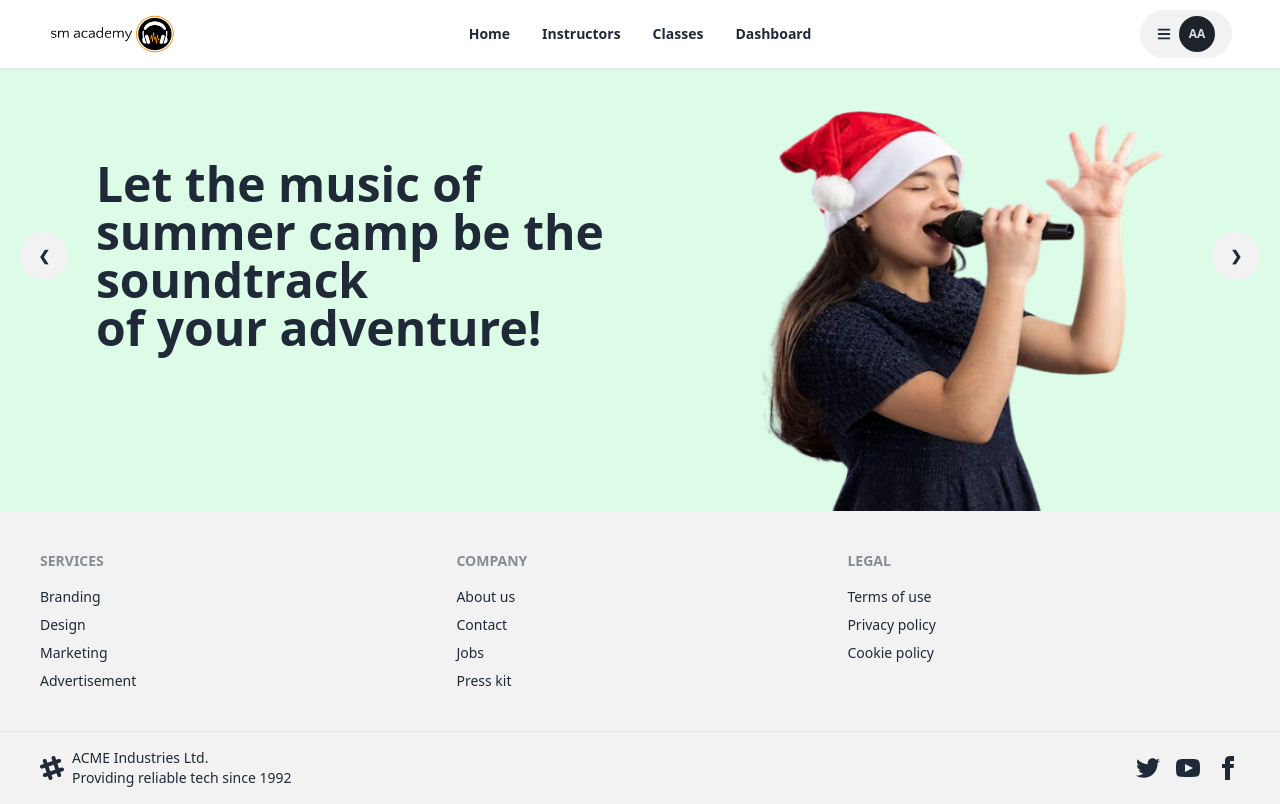
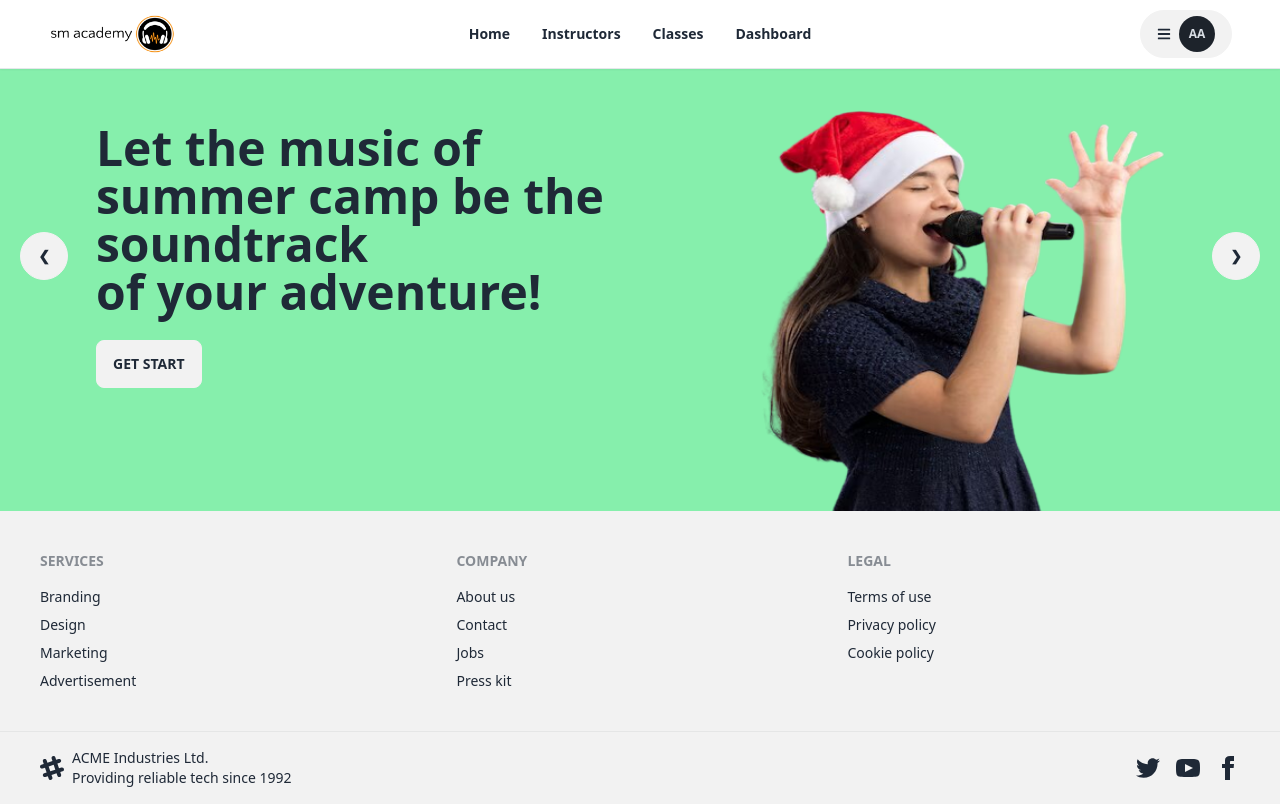
Before and after one commit to jamilakterup/summer-camp-client, a React (Vite) app: page / in a window 1280 px wide. Built offline with nearby package versions, Linux system fonts and the light colour scheme.

Commit message:
banner done

```diff
--- a/src/Pages/Home/Carousel/Carousel.jsx
+++ b/src/Pages/Home/Carousel/Carousel.jsx
@@ -7,9 +7,12 @@ import img5 from '../../../assets/img5.jpg';
 const Carousel = () => {
     return (
         <div className="carousel w-full">
-            <div id="slide1" className="flex-col-reverse md:flex-row carousel-item relative md:h-full h-[50vh] w-full bg-green-100">
-                <div className='w-full md:w-1/2 md:ps-24 flex items-center justify-center md:mb-0 md:mt-0 mt-4 mb-10'>
-                    <h1 className="md:text-5xl font-bold"> Let the music of summer camp be the soundtrack <br /> of your adventure!</h1>
+            <div id="slide1" className="flex-col-reverse md:flex-row carousel-item relative md:h-full h-[55vh] w-full bg-green-300">
+                <div className='w-full md:w-1/2 md:ps-24 flex items-center justify-center md:mb-0 md:mt-0 my-4'>
+                    <div>
+                        <h1 className="md:text-5xl font-bold"> Let the music of summer camp be the soundtrack <br /> of your adventure!</h1>
+                        <button className="btn mt-6">Get Start</button>
+                    </div>
                 </div>
                 <img src={img2} className="w-full md:w-1/2 md:h-[415px] h-[240px] md:mt-24" />
 
@@ -18,33 +21,42 @@ const Carousel = () => {
                     <a href="#slide2" className="btn btn-circle">❯</a>
                 </div>
             </div>
-            <div id="slide2" className="flex-col-reverse md:flex-row carousel-item relative w-full bg-green-100">
+            <div id="slide2" className="flex-col-reverse md:flex-row carousel-item relative md:h-full h-[55vh] w-full bg-green-300">
                 <div className='w-full md:w-1/2 md:ps-24 flex items-center justify-center md:mb-0 md:mt-0 mt-4  mb-12'>
-                    <h1 className="md:text-5xl font-bold"> Let the music of summer camp be the soundtrack <br /> of your adventure!</h1>
+                    <div>
+                        <h1 className="md:text-5xl font-bold"> Summer camp is the stage where your musical <br /> dreams come alive</h1>
+                        <button className="btn mt-6">Get Start</button>
+                    </div>
                 </div>
-                <img src={img2} className="w-full md:w-1/2 md:h-[415px] h-[240px] md:mt-24" />
+                <img src={img3} className="w-full md:w-1/2 md:h-[415px] h-[240px] md:mt-24" />
 
                 <div className="absolute flex justify-between transform -translate-y-1/2 left-5 right-5 top-1/2">
                     <a href="#slide1" className="btn btn-circle">❮</a>
                     <a href="#slide3" className="btn btn-circle">❯</a>
                 </div>
             </div>
-            <div id="slide3" className="flex-col-reverse md:flex-row carousel-item relative w-full bg-green-100">
+            <div id="slide3" className="flex-col-reverse md:flex-row carousel-item relative md:h-full h-[55vh]  w-full bg-green-300">
                 <div className='w-full md:w-1/2 md:ps-24 flex items-center justify-center md:mb-0 md:mt-0 mt-4  mb-12'>
-                    <h1 className="md:text-5xl font-bold"> Let the music of summer camp be the soundtrack <br /> of your adventure!</h1>
+                    <div>
+                        <h1 className="md:text-5xl font-bold"> {"Let's"} jump to the music ocean</h1>
+                        <button className="btn mt-6">Get Start</button>
+                    </div>
                 </div>
-                <img src={img2} className="w-full md:w-1/2 md:h-[415px] h-[240px] md:mt-24" />
+                <img src={img1} className="w-full md:w-1/2 md:h-[415px] h-[240px] md:mt-24" />
 
                 <div className="absolute flex justify-between transform -translate-y-1/2 left-5 right-5 top-1/2">
                     <a href="#slide2" className="btn btn-circle">❮</a>
                     <a href="#slide4" className="btn btn-circle">❯</a>
                 </div>
             </div>
-            <div id="slide4" className="flex-col-reverse md:flex-row carousel-item relative w-full bg-green-100">
+            <div id="slide4" className="flex-col-reverse md:flex-row carousel-item relative md:h-full h-[55vh]  w-full bg-green-300">
                 <div className='w-full md:w-1/2 md:ps-24 flex items-center justify-center md:mb-0 md:mt-0 mt-4  mb-12'>
-                    <h1 className="md:text-5xl font-bold"> Let the music of summer camp be the soundtrack <br /> of your adventure!</h1>
+                    <div>
+                        <h1 className="md:text-5xl font-bold"> Let the music of summer camp be the soundtrack <br /> of your adventure!</h1>
+                        <button className="btn mt-6">Get Start</button>
+                    </div>
                 </div>
-                <img src={img2} className="w-full md:w-1/2 md:h-[415px] h-[240px] md:mt-24" />
+                <img src={img5} className="w-full md:w-1/2 md:h-[415px] h-[240px] md:mt-24" />
 
                 <div className="absolute flex justify-between transform -translate-y-1/2 left-5 right-5 top-1/2">
                     <a href="#slide3" className="btn btn-circle">❮</a>
```
Also changed, not shown: src/assets/img4.webp (deleted).
